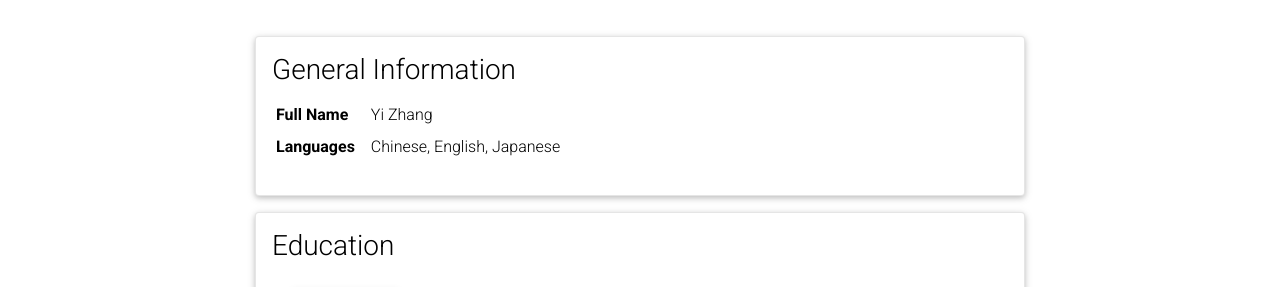
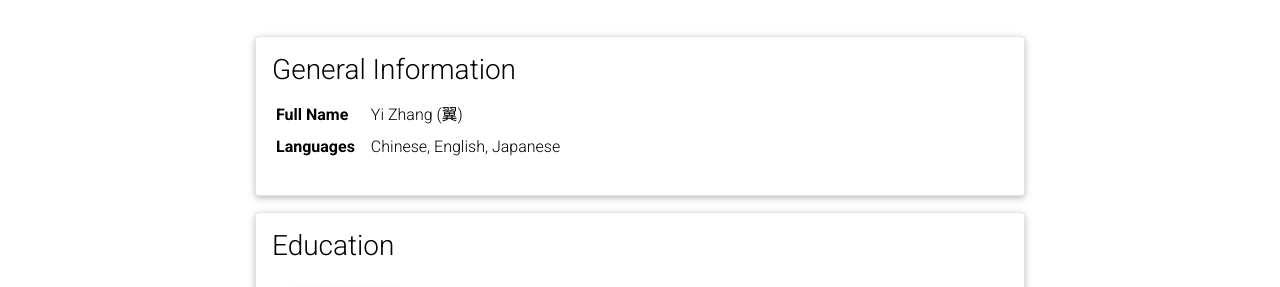
Before and after one commit to YiZhang025/YiZhang025.github.io, a Jekyll site: the page built from _pages/cv.md, in a window 1280 px wide and 900 px high. Shown: the part 149-436 px from the top of the window. Built offline with Jekyll 4.4.1, drawn with Linux system fonts in a browser that asks for light colours; comment, search, counter and statistics services are not loaded; a style sheet for code colours, icons or effects is not loaded.

Commit message:
Update cv.yml

```diff
--- a/_data/cv.yml
+++ b/_data/cv.yml
@@ -2,7 +2,7 @@
   type: map
   contents:
     - name: Full Name
-      value: Yi Zhang
+      value: Yi Zhang (翼)
     - name: Languages
       value: Chinese, English, Japanese
 
```
